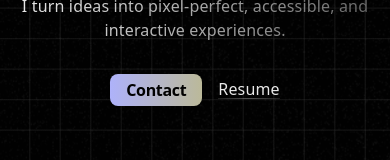
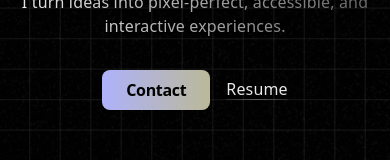
Before and after one commit to VriaA/portfolio, a React (Vite) app: page / in a window 390 px wide. Shown: the part 540-700 px from the top of the page. Built offline with nearby package versions, Linux system fonts and the light colour scheme; a web font is replaced by a local one.

Commit message:
adjust hero buttons style

```diff
--- a/src/components/Hero.tsx
+++ b/src/components/Hero.tsx
@@ -12,8 +12,8 @@ export default function Hero(): JSX.Element {
                 <br />I turn ideas into pixel-perfect, accessible, and interactive experiences.</p>
 
             <div className="flex gap-4 md:gap-8 items-center mt-8 md:mt-12 ">
-                <a href="#contact" className="py-2 px-4 md:py-3 md:px-8 font-semibold font-satoshi text-base lg:text-[22px] -tracking-[.02em] !leading-none text-black bg-cta-primary rounded-lg">Contact</a>
-                <a href="/" className="bold px-0 pb-[1px] font-satoshi text-base lg:text-xl font-regular tracking-[.01em] !leading-none border-b metallic-border">Resume</a>
+                <a href="#contact" className="py-3 px-6 md:py-3 md:px-8 font-semibold font-satoshi text-base lg:text-[22px] -tracking-[.02em] !leading-none text-black bg-cta-primary rounded-lg">Contact</a>
+                <a href="/" className="bold px-0 pb-[2px] font-satoshi text-base lg:text-xl font-regular tracking-[.01em] !leading-none border-b metallic-border">Resume</a>
             </div>
         </section>
     )
```
